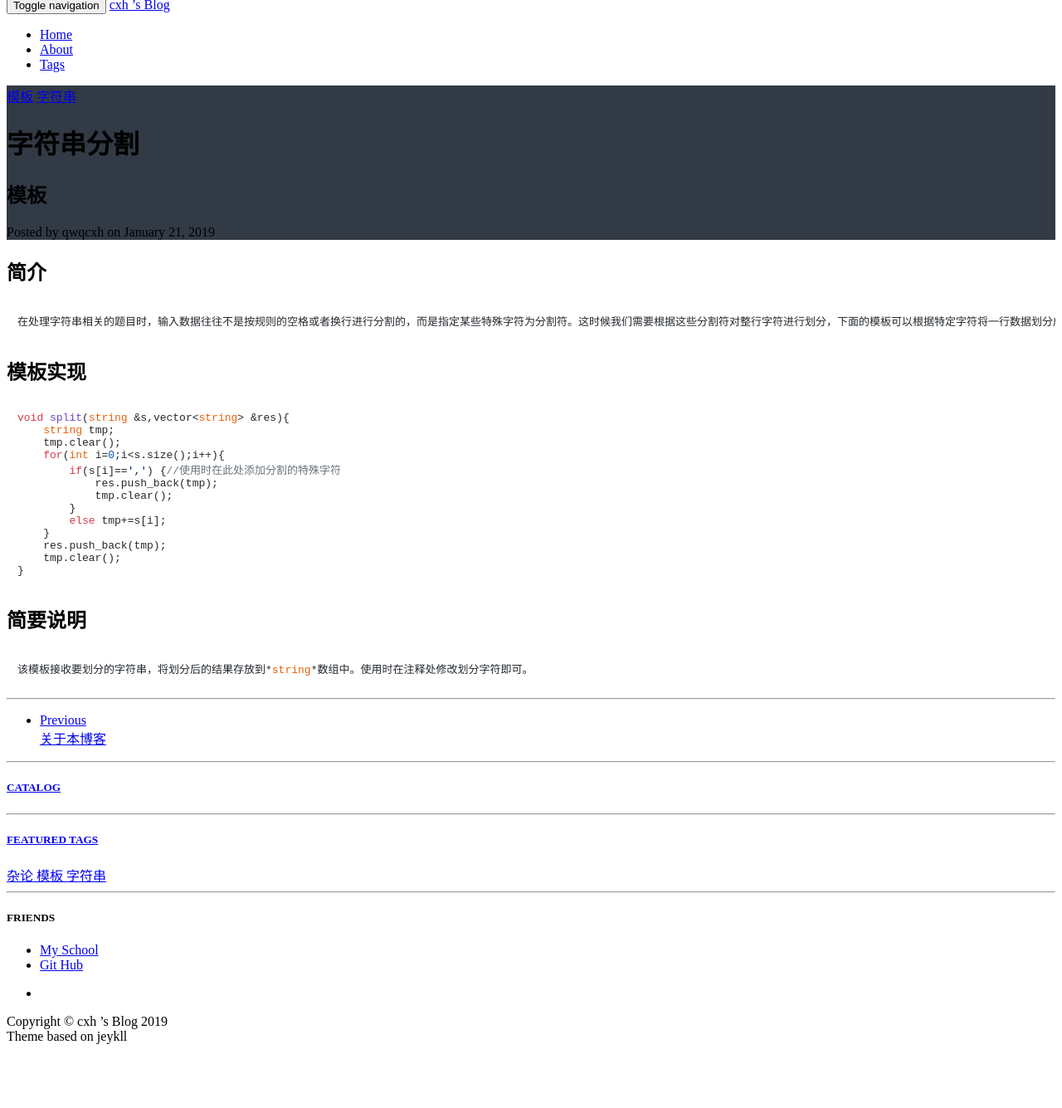
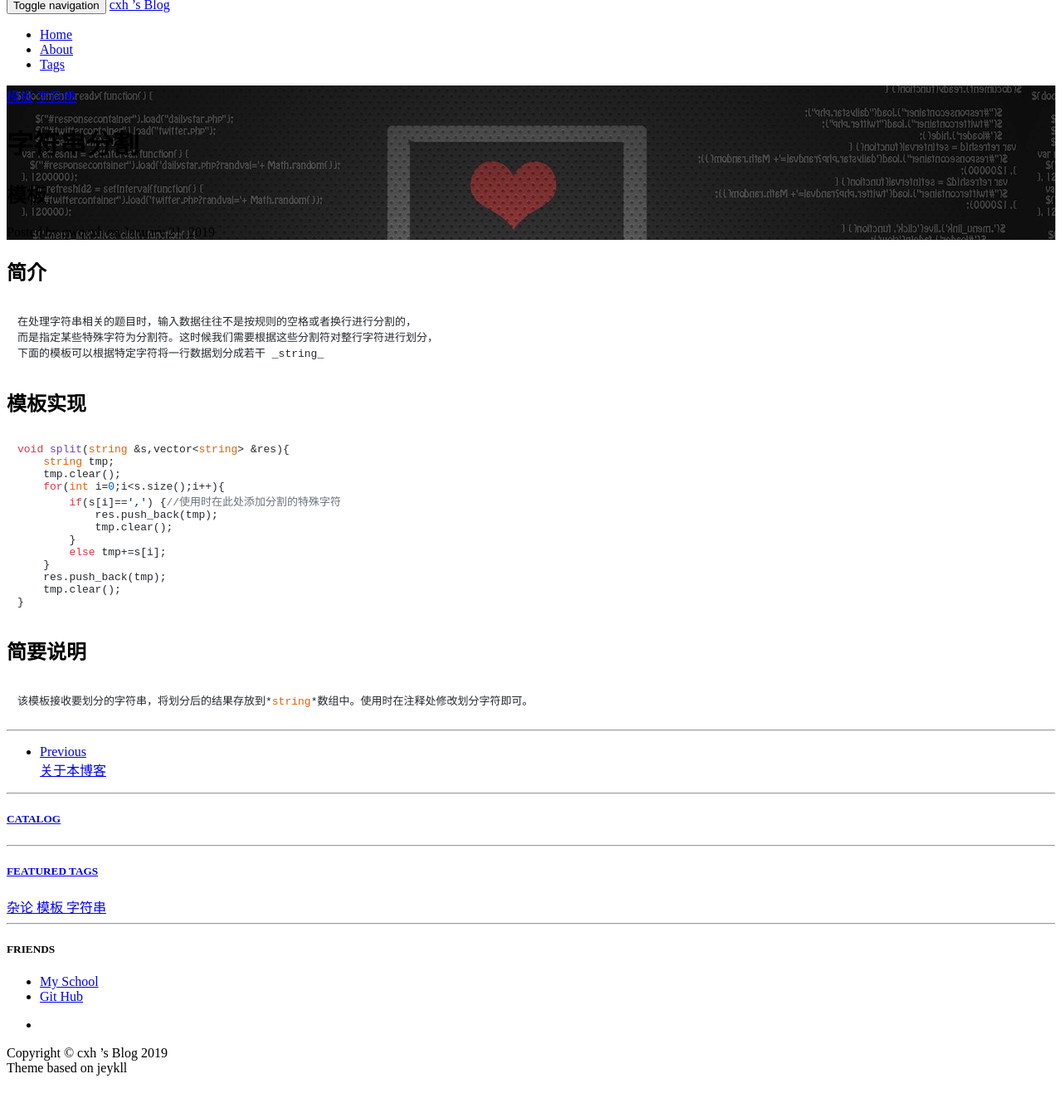
Before and after one commit to qwqcxh/qwqcxh.github.io, a Jekyll site: the page built from _posts/2019-1-21-字符串特殊字符分割模板.md, in a window 1280 px wide, cut to the strip 112-1450 px from the top of the page. Shown: the top 1335 px of the strip at 83% size. Built offline with Jekyll 4.4.1, drawn with Linux system fonts in a browser that asks for light colours; nearby versions of some CDN libraries; comment, search, counter and statistics services are not loaded; before the commit the page ends 1412 px from its top, so only the background shows below that.

Commit message:
字符串分割

```diff
--- a/_posts/2019-1-21-字符串特殊字符分割模板.md
+++ b/_posts/2019-1-21-字符串特殊字符分割模板.md
@@ -13,7 +13,9 @@ tags:
 
 # 简介
 
-    在处理字符串相关的题目时，输入数据往往不是按规则的空格或者换行进行分割的，而是指定某些特殊字符为分割符。这时候我们需要根据这些分割符对整行字符进行划分，下面的模板可以根据特定字符将一行数据划分成若干*string*
+    在处理字符串相关的题目时，输入数据往往不是按规则的空格或者换行进行分割的，
+    而是指定某些特殊字符为分割符。这时候我们需要根据这些分割符对整行字符进行划分，
+    下面的模板可以根据特定字符将一行数据划分成若干 _string_
 
 # 模板实现
 
```
Also changed, not shown: img/in-post/模板类壁纸/model.jpg.
